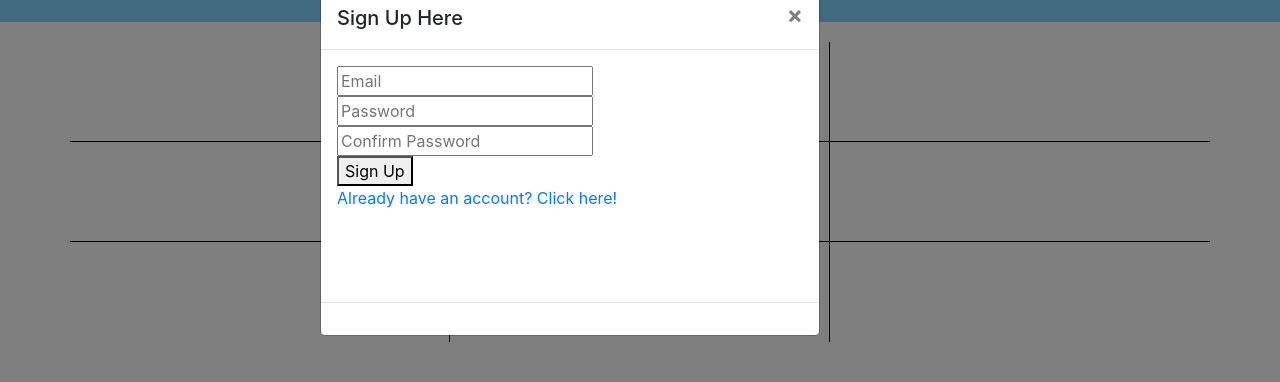
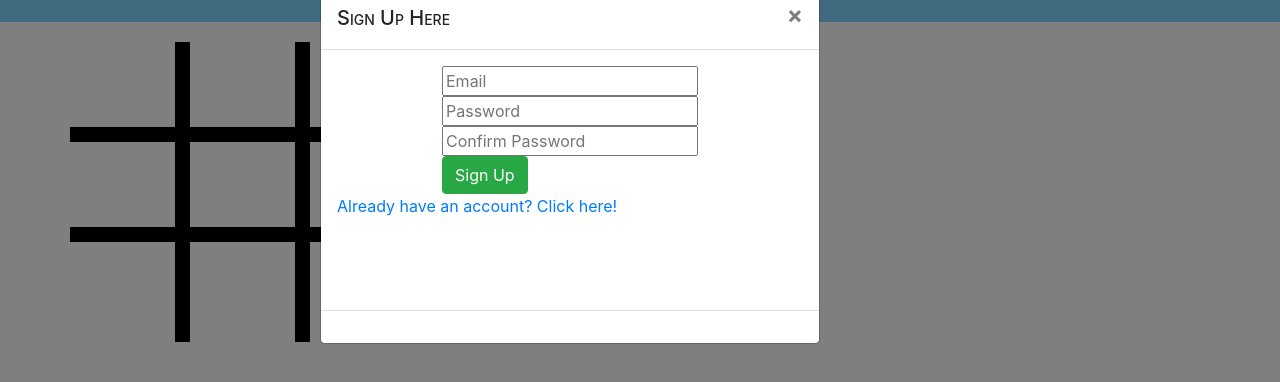
Before and after one commit to ztosyl/tic-tac-toe-client, a website built with webpack: page index.html in a window 1280 px wide. Shown: the part 42-424 px from the top of the page. Built offline with nearby package versions, Linux system fonts and the light colour scheme; some packages are replaced by stand-ins of ours; no server answers.

Commit message:
Add styling
Added buttons and some styling to modals.

```diff
--- a/assets/styles/index.scss
+++ b/assets/styles/index.scss
@@ -22,7 +22,7 @@
   display: none;
 }
 
-h1 {
+h1, h5 {
   font-variant: small-caps;
 }
 
@@ -31,6 +31,6 @@ nav {
   margin-bottom: 20px;
 }
 
-modal {
-  box-shadow: 10px 10px 5px grey;
+.row {
+  justify-content: center;
 }
--- a/assets/styles/variables.scss
+++ b/assets/styles/variables.scss
@@ -1,3 +1,3 @@
-$border-style: 1px solid #000;
+$border-style: 15px solid #000;
 $accent-color: #80d4ff;
 $shadow: 10px 10px 5px #808;
--- a/index.html
+++ b/index.html
@@ -21,12 +21,12 @@
           <span aria-hidden="true">&times;</span>
         </button>
       </div>
-      <div class="modal-body row">
+      <div class="modal-body row d-flex">
         <form class='sign-up'>
           <div class="col-12"><input required type="text" name="credentials[email]" placeholder="Email"></div>
           <div class="col-12"><input required type="password" name="credentials[password]" placeholder="Password"></div>
           <div class="col-12"><input required type="password" name="credentials[password_confirmation]" placeholder="Confirm Password"></div>
-          <div class="col-12"><button type="submit">Sign Up</button></div>
+          <div class="col-12"><button class="btn btn-success" type="submit">Sign Up</button></div>
         </form>
       <div class="messaging"></div>
       <div class="col-12"><a href="#sign-in-modal" data-toggle="modal" data-target="#sign-in-modal" data-dismiss="modal">Already have an account? Click here!</a></div>
@@ -46,11 +46,11 @@
     <span aria-hidden="true">&times;</span>
   </button>
 </div>
-<div class="modal-body row">
+<div class="modal-body row d-flex">
   <form class='sign-in'>
     <div class="col-12"><input required type="text" name="credentials[email]" placeholder="Email"></div>
     <div class="col-12"><input required type="password" name="credentials[password]" placeholder="Password"></div>
-    <div class="col-12"><button type="submit">Sign In</button></div>
+    <div class="col-12"><button class="btn btn-success" type="submit">Sign In</button></div>
   </form>
   <div class="messaging"></div>
 <div class="col-12"><a href="#sign-up-modal" data-toggle="modal" data-target="#sign-up-modal" data-dismiss="modal">Don't have an account? Click here!</a></div>
@@ -70,11 +70,11 @@
     <span aria-hidden="true">&times;</span>
   </button>
 </div>
-<div class="modal-body row">
+<div class="modal-body row d-flex">
   <form class='change-password'>
     <input required type="password" name="passwords[old]" placeholder="Old Password">
     <input required type="password" name="passwords[new]" placeholder="New Password">
-    <button type="submit">Change Password</button>
+    <button class="btn btn-success" type="submit">Change Password</button>
   </form>
   <div class="messaging">Password updated successfully.</div>
 <div class="col-12"><button data-toggle="modal" data-dismiss="modal">Close</button></div>
@@ -111,7 +111,7 @@
 </nav>
      <div class="who-won"></div>
       <button class="restart authenticated">RESTART GAME</button>
-      <div class="container-sm">
+      <div class="container-md d-flex">
       <div class="row">
         <div data-id="0" class="col-4 right-bottom"></div>
         <div data-id="1"class="col-4 right-bottom"></div>
```
